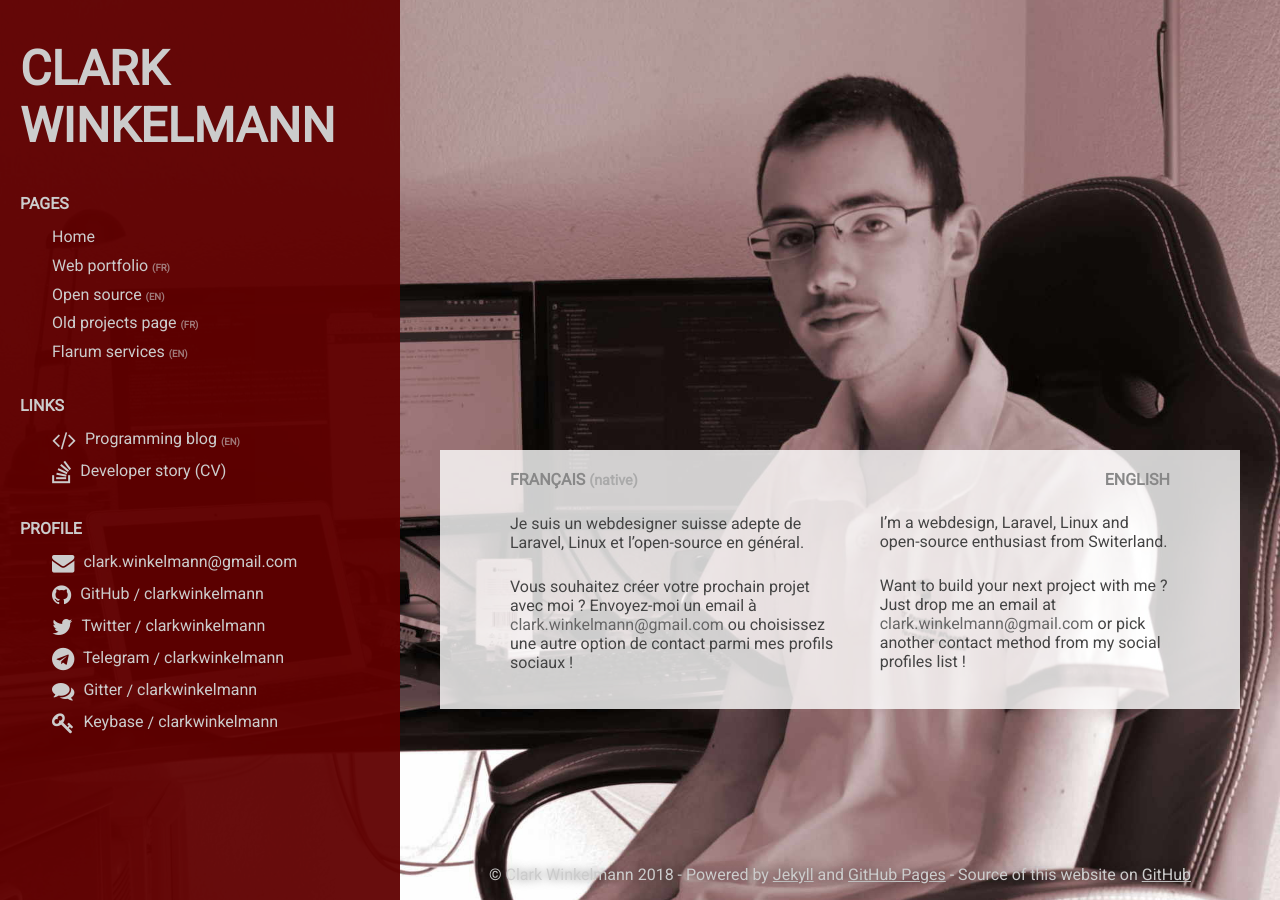
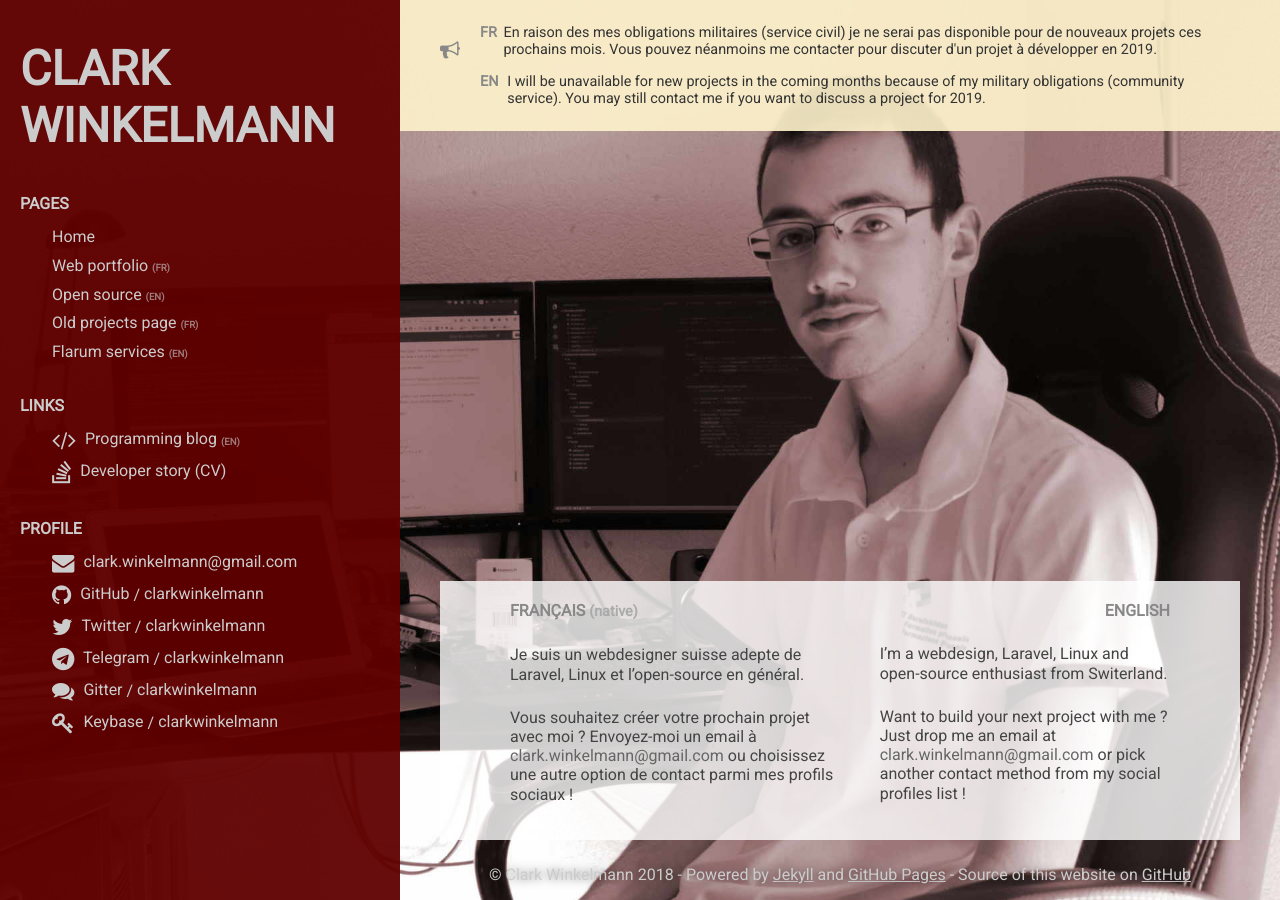
Before and after one commit to clarkwinkelmann/clarkwinkelmann.com, a Jekyll site: the page built from index.md, in a window 1280 px wide. Built offline with Jekyll 4.4.1, drawn with Linux system fonts in a browser that asks for light colours; comment, search, counter and statistics services are not loaded.

Commit message:
Community service PSA

```diff
--- /dev/null
+++ b/_includes/psa.html
@@ -0,0 +1,17 @@
+<div class="psa">
+    <i class="fa fa-bullhorn"></i>
+    <dl>
+        <dt>FR</dt>
+        <dd>
+            En raison des mes obligations militaires (service civil) je ne serai pas disponible pour de nouveaux projets ces prochains mois.
+            Vous pouvez néanmoins me contacter pour discuter d'un projet à développer en 2019.
+        </dd>
+    </dl>
+    <dl>
+        <dt>EN</dt>
+        <dd>
+            I will be unavailable for new projects in the coming months because of my military obligations (community service).
+            You may still contact me if you want to discuss a project for 2019.
+        </dd>
+    </dl>
+</div>
--- a/_layouts/default.html
+++ b/_layouts/default.html
@@ -9,6 +9,8 @@
 
 <div class="page">
     <div class="page-stretch">
+        {% include psa.html %}
+
         {{ content }}
     </div>
     {% include footer.html %}
--- a/_sass/content.scss
+++ b/_sass/content.scss
@@ -121,3 +121,37 @@ footer {
         }
     }
 }
+
+.psa {
+    background: rgba(#fff3cd, 0.9);
+    margin: 0 -20px;
+    padding: 10px 40px 10px 80px;
+    font-size: 0.9em;
+    position: relative;
+
+    dl {
+        display: flex;
+    }
+
+    dt {
+        display: block;
+        width: 3em;
+        font-weight: bold;
+    }
+
+    dd {
+        flex-grow: 1;
+        margin: 0;
+    }
+
+    .fa {
+        position: absolute;
+        top: 40px;
+        left: 40px;
+        font-size: 20px;
+    }
+
+    .fa, dt {
+        color: #888;
+    }
+}
```
